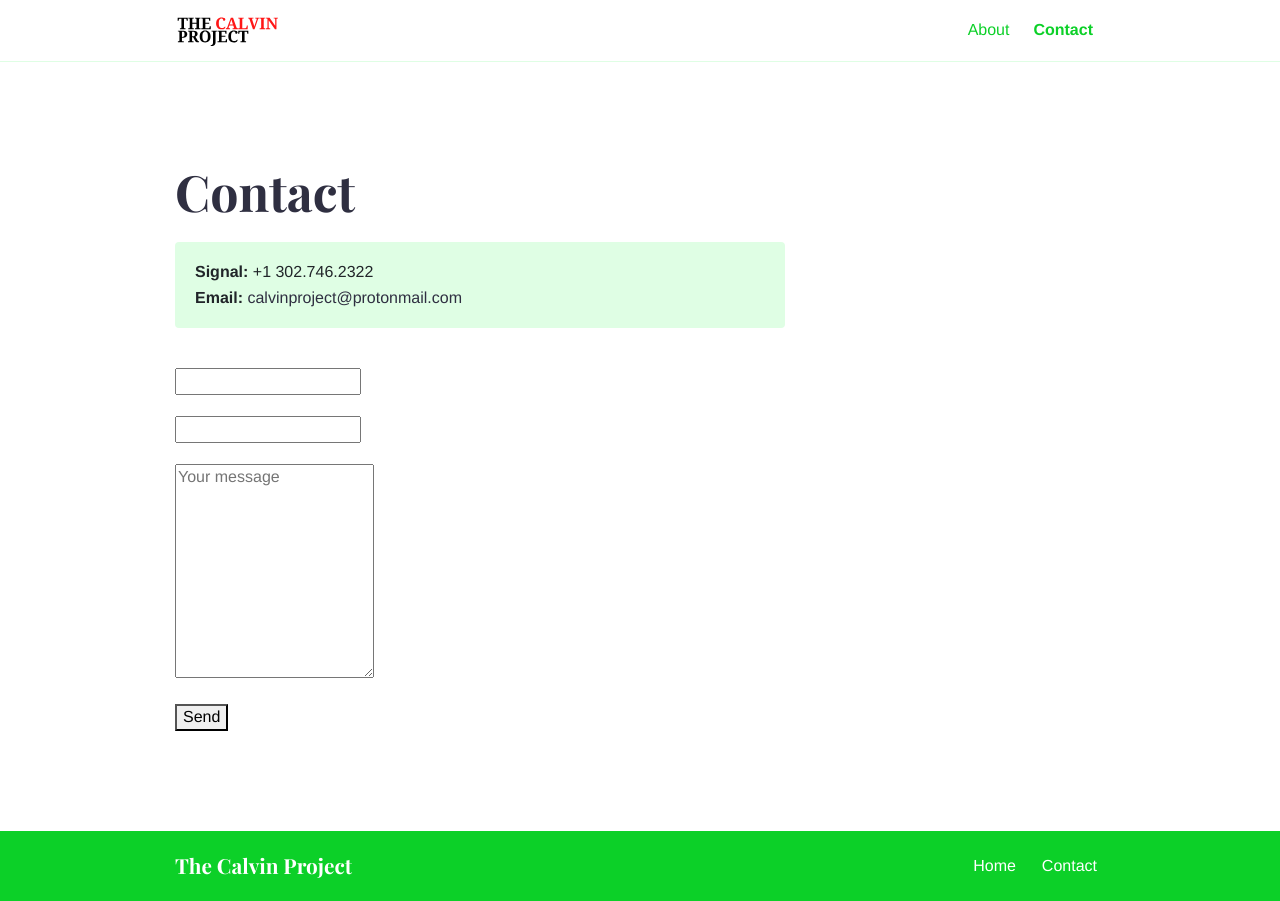
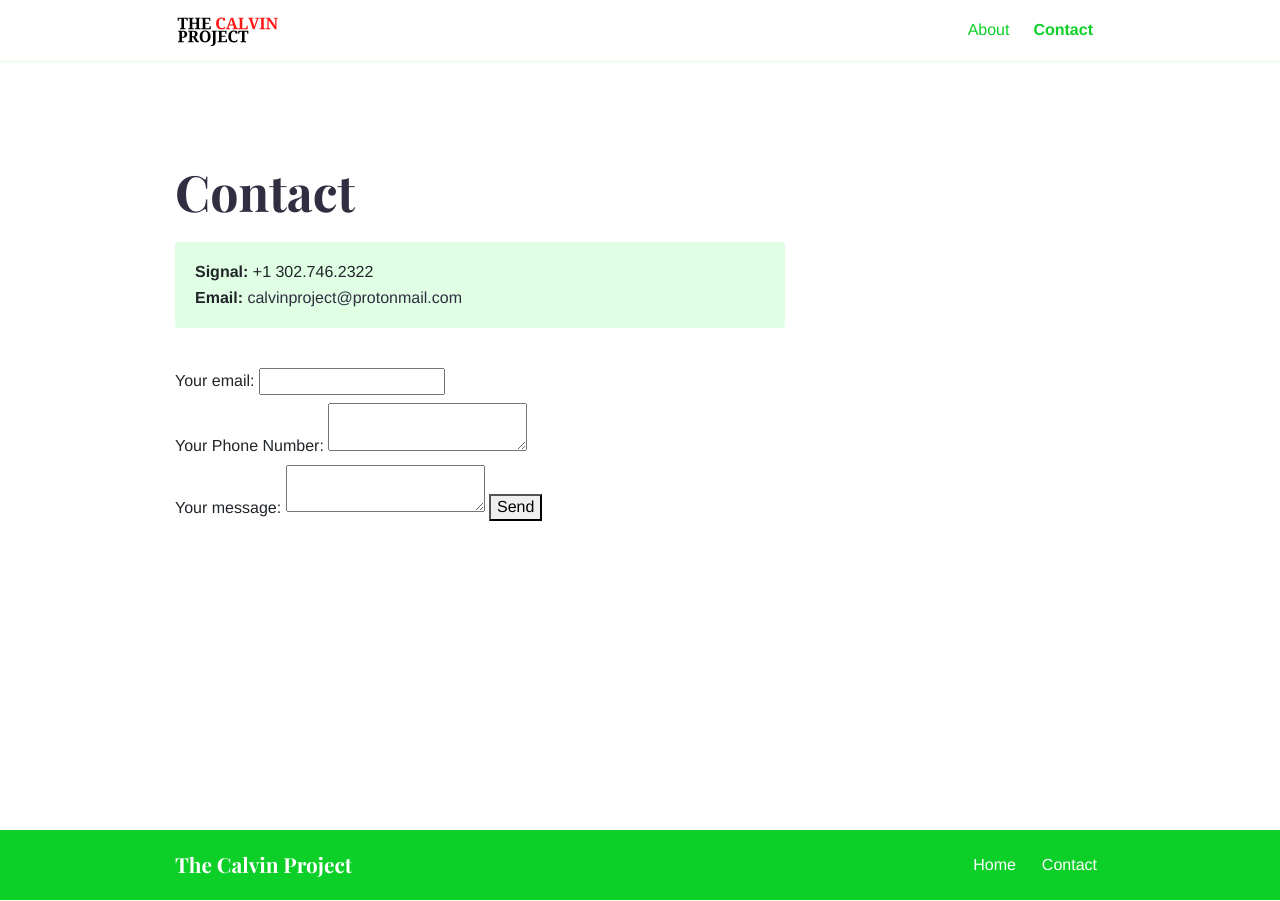
Before and after one commit to davemane/calvinenergy, a Jekyll site: the page built from contact.md, in a window 1280 px wide. Built offline with Jekyll 4.4.1, drawn with Linux system fonts in a browser that asks for light colours.

Commit message:
Update contact.md

```diff
--- a/contact.md
+++ b/contact.md
@@ -4,13 +4,24 @@ layout: contact
 bodyClass: page-contact
 ---
 
-<form action="/emailscript" method="POST">
-	<input type="text" name="replyto" />
-	<br><br>
-	<input type="text" name="subject" />
-	<br><br>
-	<textarea name="body" placeholder="Your message" rows="10"></textarea>
-	<script src="https://www.google.com/recaptcha/api/challenge?k=<6LeB-VkaAAAAAIC1ZQ2MkPEtstmUi5WjT2kDrmXj>"></script>
-	<br><br>
-	<button type="submit">Send</button>
+<form
+  action="https://formspree.io/f/xknparko"
+  method="POST"
+>
+  <label>
+    Your email:
+    <input type="text" name="_replyto">
+  </label>
+    <label>
+    Your Phone Number:
+    <textarea name="message"></textarea>
+  </label>
+  <label>
+    Your message:
+    <textarea name="message"></textarea>
+  </label>
+
+  <!-- your other form fields go here -->
+
+  <button type="submit">Send</button>
 </form>
```
